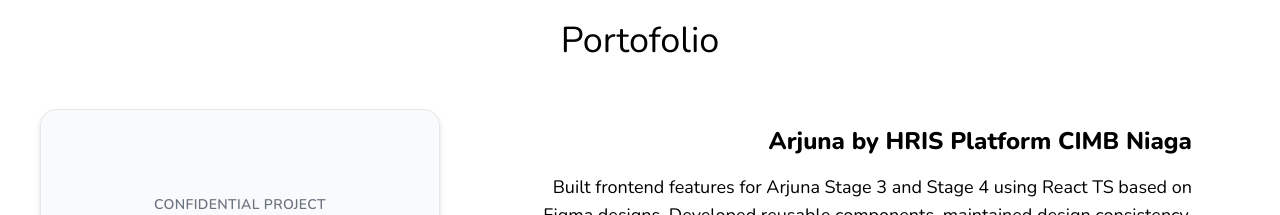
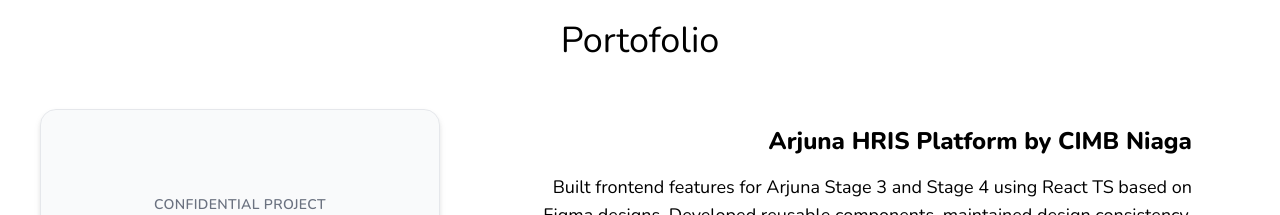
Before and after one commit to PashaAkbar/pasha-dev, a React (Vite) app: page / in a window 1280 px wide. Shown: the part 900-1115 px from the top of the page. Built offline with nearby package versions, Linux system fonts and the light colour scheme.

Commit message:
update: text on portofolio items

```diff
--- a/src/components/Portofolio.jsx
+++ b/src/components/Portofolio.jsx
@@ -6,7 +6,7 @@
 
 const portfolioItems = [
   {
-    title: 'Arjuna by HRIS Platform CIMB Niaga',
+    title: 'Arjuna HRIS Platform by CIMB Niaga',
     description: `Built frontend features for Arjuna Stage 3 and Stage 4 using React TS based on Figma designs. Developed reusable components, maintained design consistency, integrated REST APIs, and collaborated with backend engineers to ensure smooth data flow across the HRIS platform.`,
     image: null,
     link: '',
```
